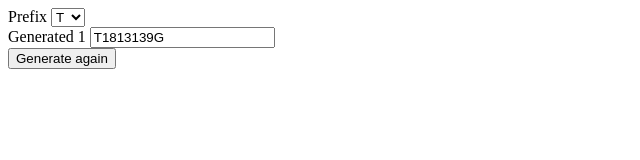
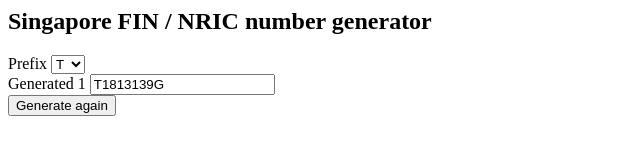
Before and after one commit to luk1790/finNric, a plain HTML site: page index.html in a window 1280 px wide. Shown: the whole page, without its empty margins (0-640 px from the left). Drawn offline with Linux system fonts and the light colour scheme.

Commit message:
add title

```diff
--- a/index.html
+++ b/index.html
@@ -1,5 +1,6 @@
 <html>
   <body>
+    <div><h2>Singapore FIN / NRIC number generator</h2></div>
     <div>
       <label for="prefix">Prefix</label>
       <select name="prefix" id="prefix">
```
